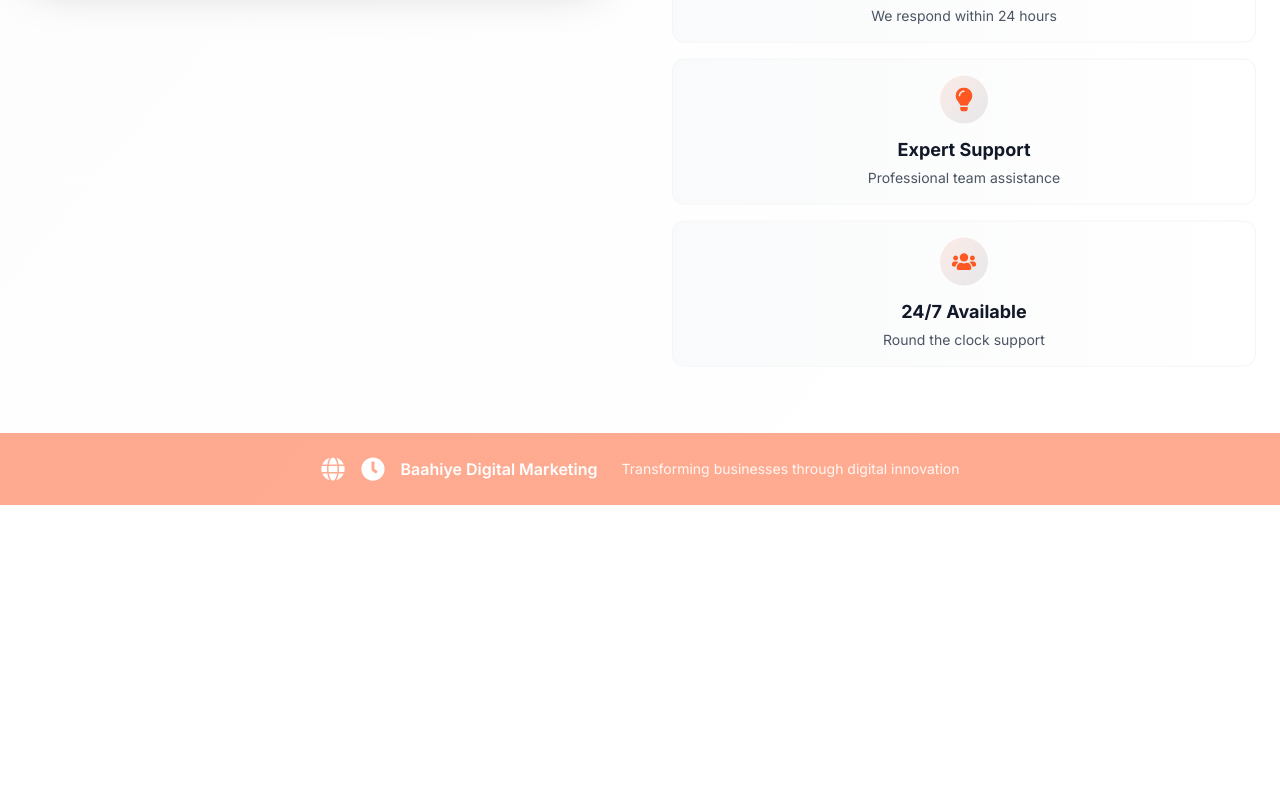
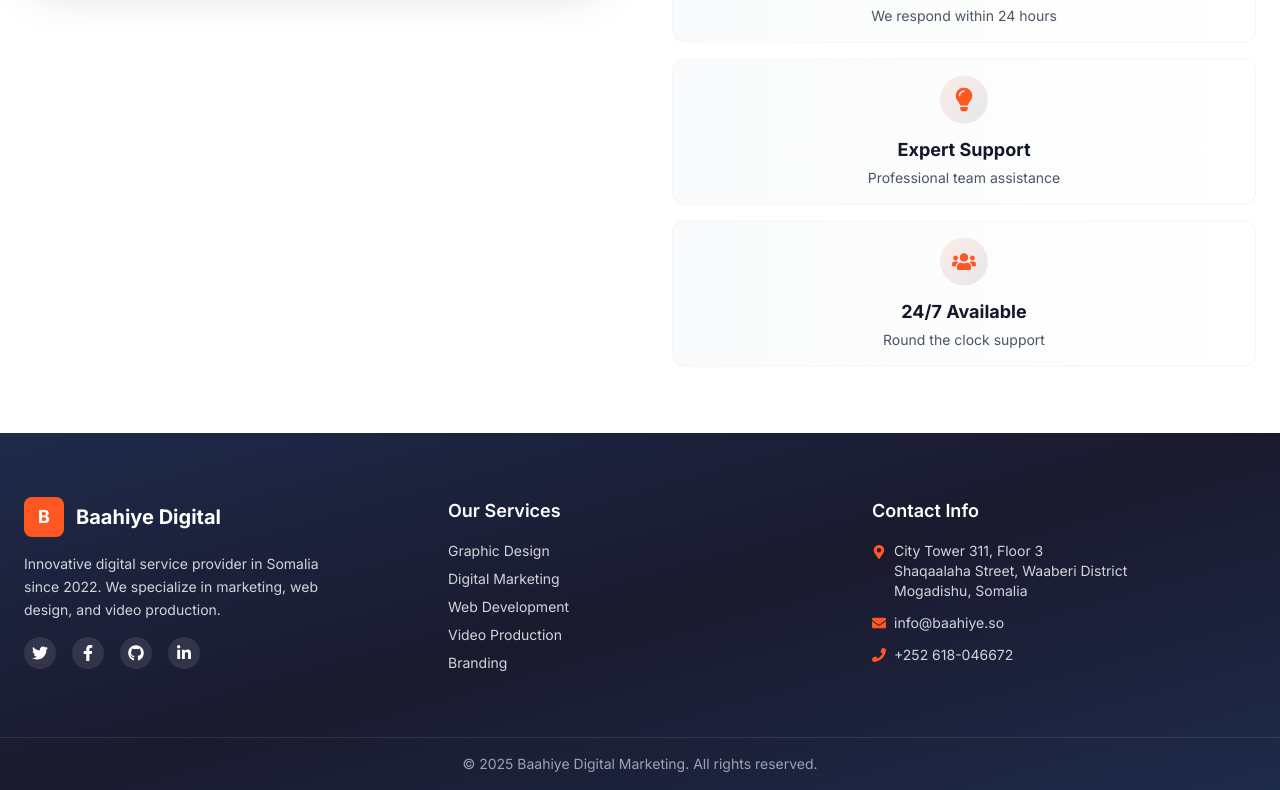
Before and after one commit to KhalidMohomud/baahiyep, a React (Vite) app: page /Contact in a window 1280 px wide. Shown: the part 1092-1882 px from the top of the page. Before the commit the page ends 1597 px from the top, so only its background shows below. Built offline with nearby package versions, Linux system fonts and the light colour scheme; no server answers.

Commit message:
update styles footer and content

```diff
--- a/src/components/SectionFooter.jsx
+++ b/src/components/SectionFooter.jsx
@@ -1,23 +1,103 @@
 import React from 'react';
+import { FaTwitter, FaFacebookF, FaGithub, FaLinkedinIn,FaMapMarkerAlt, FaEnvelope, FaPhone } from 'react-icons/fa';
 
 const SectionFooter = () => {
   return (
-    <div className="bg-primary py-6 mt-16">
-      <div className="container mx-auto px-6">
-        <div className="flex justify-center items-center space-x-6 text-white">
-          <svg className="w-6 h-6" fill="currentColor" viewBox="0 0 24 24">
-            <path d="M24 4.557c-.883.392-1.832.656-2.828.775 1.017-.609 1.798-1.574 2.165-2.724-.951.564-2.005.974-3.127 1.195-.897-.957-2.178-1.555-3.594-1.555-3.179 0-5.515 2.966-4.797 6.045-4.091-.205-7.719-2.165-10.148-5.144-1.29 2.213-.669 5.108 1.523 6.574-.806-.026-1.566-.247-2.229-.616-.054 2.281 1.581 4.415 3.949 4.89-.693.188-1.452.232-2.224.084.626 1.956 2.444 3.379 4.6 3.419-2.07 1.623-4.678 2.348-7.29 2.04 2.179 1.397 4.768 2.212 7.548 2.212 9.142 0 14.307-7.721 13.995-14.646.962-.695 1.797-1.562 2.457-2.549z"/>
-          </svg>
-          <svg className="w-6 h-6" fill="currentColor" viewBox="0 0 24 24">
-            <path d="M24 12.073c0-6.627-5.373-12-12-12s-12 5.373-12 12c0 5.99 4.388 10.954 10.125 11.854v-8.385H7.078v-3.47h3.047V9.43c0-3.007 1.792-4.669 4.533-4.669 1.312 0 2.686.235 2.686.235v2.953H15.83c-1.491 0-1.956.925-1.956 1.874v2.25h3.328l-.532 3.47h-2.796v8.385C19.612 23.027 24 18.062 24 12.073z"/>
-          </svg>
-          <svg className="w-6 h-6" fill="currentColor" viewBox="0 0 24 24">
-            <path d="M12.017 0C5.396 0 .029 5.367.029 11.987c0 5.079 3.158 9.417 7.618 11.174-.105-.949-.199-2.403.041-3.439.219-.937 1.404-5.965 1.404-5.965s-.359-.72-.359-1.781c0-1.663.967-2.911 2.168-2.911 1.024 0 1.518.769 1.518 1.688 0 1.029-.653 2.567-.992 3.992-.285 1.193.6 2.165 1.775 2.165 2.128 0 3.768-2.245 3.768-5.487 0-2.861-2.063-4.869-5.008-4.869-3.41 0-5.409 2.562-5.409 5.199 0 1.033.394 2.143.889 2.741.097.118.112.22.083.34-.09.375-.293 1.199-.334 1.363-.053.225-.172.271-.402.165-1.495-.69-2.433-2.878-2.433-4.646 0-3.776 2.748-7.252 7.92-7.252 4.158 0 7.392 2.967 7.392 6.923 0 4.135-2.607 7.462-6.233 7.462-1.214 0-2.357-.629-2.763-1.378l-.748 2.853c-.271 1.043-1.002 2.35-1.492 3.146C9.57 23.812 10.763 24.009 12.017 24.009c6.624 0 11.99-5.367 11.99-11.988C24.007 5.367 18.641.001 12.017.001z"/>
-          </svg>
-          <span className="font-semibold ml-4">Baahiye Digital Marketing</span>
+    <footer className="bg-gradient-to-br from-brandNavy via-[#1a1a2e] to-brandNavy text-white">
+      {/* Main Footer Content */}
+      <div className="px-6 py-16 mx-auto max-w-7xl">
+        <div className="grid gap-10 text-center md:grid-cols-3 md:text-left">
+          {/* 1. Company Info */}
+          <div className="space-y-4">
+            <div className="flex items-center justify-center space-x-3 md:justify-start">
+              <div className="flex items-center justify-center w-10 h-10 rounded-lg bg-brandOrange">
+                <span className="text-lg font-bold text-white">B</span>
+              </div>
+              <h3 className="text-xl font-bold">Baahiye Digital</h3>
+            </div>
+            <p className="max-w-xs mx-auto text-sm leading-relaxed text-gray-300 md:mx-0">
+              Innovative digital service provider in Somalia since 2022. We specialize in marketing, web design, and video production.
+            </p>
+
+            {/* ✅ Social Icons */}
+            <div className="flex justify-center space-x-4 md:justify-start">
+              <a
+                href="#"
+                className="flex items-center justify-center w-8 h-8 transition rounded-full bg-white/10 hover:bg-brandOrange"
+              >
+                <FaTwitter className="w-4 h-4" />
+              </a>
+              <a
+                href="#"
+                className="flex items-center justify-center w-8 h-8 transition rounded-full bg-white/10 hover:bg-brandOrange"
+              >
+                <FaFacebookF className="w-4 h-4" />
+              </a>
+              <a
+                href="#"
+                className="flex items-center justify-center w-8 h-8 transition rounded-full bg-white/10 hover:bg-brandOrange"
+              >
+                <FaGithub className="w-4 h-4" />
+              </a>
+              <a
+                href="#"
+                className="flex items-center justify-center w-8 h-8 transition rounded-full bg-white/10 hover:bg-brandOrange"
+              >
+                <FaLinkedinIn className="w-4 h-4" />
+              </a>
+            </div>
+          </div>
+
+          {/* 2. Centered Services */}
+          <div className="space-y-4">
+            <h4 className="text-lg font-semibold">Our Services</h4>
+            <ul className="space-y-2 text-sm text-gray-300">
+              {['Graphic Design', 'Digital Marketing', 'Web Development', 'Video Production', 'Branding'].map((service, idx) => (
+                <li key={idx}>
+                  <a href="#" className="transition hover:text-brandOrange">{service}</a>
+                </li>
+              ))}
+            </ul>
+          </div>
+
+          {/* 3. Contact Info */}
+
+
+
+<div className="space-y-4">
+  <h4 className="text-lg font-semibold">Contact Info</h4>
+  <ul className="space-y-3 text-sm text-gray-300">
+    <li className="flex items-start space-x-2">
+      <FaMapMarkerAlt className="mt-1 text-brandOrange" />
+      <div>
+        <span className="block">City Tower 311, Floor 3</span>
+        <span className="block">Shaqaalaha Street, Waaberi District</span>
+        <span className="block">Mogadishu, Somalia</span>
+      </div>
+    </li>
+    <li className="flex items-center space-x-2">
+      <FaEnvelope className="text-brandOrange" />
+      <span>info@baahiye.so</span>
+    </li>
+    <li className="flex items-center space-x-2">
+      <FaPhone className="text-brandOrange" />
+      <span>+252 618-046672</span>
+    </li>
+  </ul>
+</div>
+
+
+
         </div>
       </div>
-    </div>
+
+      {/* Bottom Bar */}
+      <div className="border-t border-white/10">
+        <div className="py-4 text-sm text-center text-gray-400">
+          © {new Date().getFullYear()} Baahiye Digital Marketing. All rights reserved.
+        </div>
+      </div>
+    </footer>
   );
 };
 
--- a/src/components/Vision.jsx
+++ b/src/components/Vision.jsx
@@ -9,16 +9,13 @@ const Vision = () => {
 
   useEffect(() => {
     const ctx = gsap.context(() => {
-      // Section header
+      // Section header animation
       gsap.from(".vision-header", {
         y: -50,
         opacity: 0,
         duration: 1,
         ease: "power3.out",
-        scrollTrigger: {
-          trigger: sectionRef.current,
-          start: "top 80%",
-        },
+        scrollTrigger: { trigger: sectionRef.current, start: "top 80%" },
       });
 
       // Target circles pulse
@@ -38,23 +35,17 @@ const Vision = () => {
         duration: 1,
         stagger: 0.3,
         ease: "back.out(1.7)",
-        scrollTrigger: {
-          trigger: ".target-graphic",
-          start: "top 75%",
-        },
+        scrollTrigger: { trigger: ".target-graphic", start: "top 75%" },
       });
 
-      // Content cards (Vision, Mission, Values)
+      // Vision/Mission/Values cards
       gsap.from(".vision-item", {
         x: -100,
         opacity: 0,
         duration: 1,
         stagger: 0.4,
         ease: "power3.out",
-        scrollTrigger: {
-          trigger: ".vision-item",
-          start: "top 85%",
-        },
+        scrollTrigger: { trigger: ".vision-item", start: "top 85%" },
       });
 
       // Background floating effect
@@ -75,7 +66,7 @@ const Vision = () => {
       ref={sectionRef}
       className="relative min-h-screen overflow-hidden bg-white"
     >
-      {/* Background */}
+      {/* Background Pattern */}
       <div className="absolute inset-0 network-pattern opacity-20"></div>
 
       <div className="container relative z-10 px-6 py-16 mx-auto">
@@ -90,10 +81,10 @@ const Vision = () => {
           </div>
 
           <div className="grid items-center gap-16 lg:grid-cols-2">
-            {/* Target graphic */}
+            {/* 🎯 Target Graphic */}
             <div className="relative flex justify-center target-graphic">
               <div className="relative">
-                {/* Target circles */}
+                {/* Target Circles */}
                 <div className="relative flex items-center justify-center border-8 rounded-full w-80 h-80 border-navy circle-pulse">
                   <div className="flex items-center justify-center border-8 rounded-full w-60 h-60 border-primary circle-pulse">
                     <div className="flex items-center justify-center w-40 h-40 rounded-full bg-primary circle-pulse">
@@ -147,7 +138,7 @@ const Vision = () => {
               </div>
             </div>
 
-            {/* Content */}
+            {/* 📌 Content */}
             <div className="space-y-12">
               {/* Vision */}
               <div className="flex items-start space-x-6 vision-item">
@@ -168,7 +159,7 @@ const Vision = () => {
                     <span className="text-sm font-bold text-white">Vision</span>
                   </div>
                 </div>
-                <p className="text-lg leading-relaxed text-gray-700">
+                <p className="relative mt-4 text-lg leading-relaxed text-gray-700">
                   Provide quality services with our innovation and creativity
                 </p>
               </div>
@@ -193,7 +184,7 @@ const Vision = () => {
                     </span>
                   </div>
                 </div>
-                <p className="text-lg leading-relaxed text-gray-700">
+                <p className="relative mt-4 text-lg leading-relaxed text-gray-700">
                   To Become The largest Content marketing hub in Somalia and
                   Horn of Africa
                 </p>
@@ -217,7 +208,7 @@ const Vision = () => {
                     <span className="text-sm font-bold text-white">Values</span>
                   </div>
                 </div>
-                <p className="text-lg leading-relaxed text-gray-700">
+                <p className="relative mt-4 text-lg leading-relaxed text-gray-700 ">
                   Creativity, Customer Support, Reputation, Quality
                 </p>
               </div>
--- a/src/page/Content.jsx
+++ b/src/page/Content.jsx
@@ -2,6 +2,7 @@ import React, { useEffect, useRef, useState } from 'react';
 import { gsap } from 'gsap';
 import { ScrollTrigger } from 'gsap/ScrollTrigger';
 import { FaMapMarkerAlt, FaEnvelope, FaPhone, FaUser, FaComments, FaPaperPlane, FaCheckCircle, FaRocket, FaLightbulb, FaUsers, FaGlobe, FaClock } from 'react-icons/fa';
+import SectionFooter from '../components/SectionFooter';
 
 
 // Register GSAP plugins
@@ -153,7 +154,7 @@ const Contact = () => {
 
   return (
     <div ref={sectionRef} className="relative min-h-screen overflow-hidden bg-white">
-      <div className="absolute inset-0 bg-gradient-to-br from-gray-50/50 to-white/50"></div>
+
 
       <div className="container relative z-10 px-6 py-16 mx-auto">
         <div className="mx-auto max-w-7xl">
@@ -326,21 +327,11 @@ const Contact = () => {
       </div>
 
       {/* Bottom section */}
-      <div className="py-6 bg-brandOrange">
-        <div className="container px-6 mx-auto">
-          <div className="flex flex-col items-center justify-center space-y-4 text-white md:flex-row md:space-y-0 md:space-x-6">
-            <div className="flex items-center space-x-4">
-              <FaGlobe className="w-6 h-6" />
-              <FaClock className="w-6 h-6" />
-              <span className="font-semibold">Baahiye Digital Marketing</span>
-            </div>
-            <div className="text-sm opacity-90">
-              Transforming businesses through digital innovation
-            </div>
-          </div>
-        </div>
-      </div>
+
+          <SectionFooter />
     </div>
+
+
   );
 };
 
```
